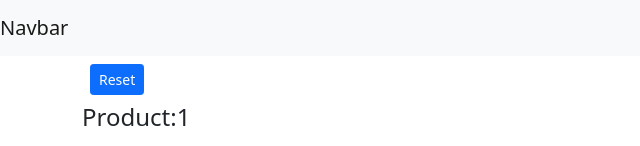
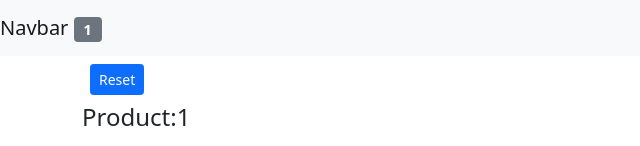
Before and after one commit to fortuneonyeka/cart-counter, a React (Create React App) app: page / in a window 1280 px wide. Shown: the top 146 px of the page, without its empty margins (0-640 px from the left). Built offline with nearby package versions, Linux system fonts and the light colour scheme.

Commit message:
implemented a funtionality to have the total items with selections greater than one

```diff
--- a/src/components/NavBar.jsx
+++ b/src/components/NavBar.jsx
@@ -1,11 +1,10 @@
-import React, { Component } from 'react'
-import { NavLink } from "react-router-dom";
+import React from 'react'
 
 class NavBar extends React.Component {
   render() {
     return <div>
-      <nav className="navbar navbar-light bg-light">
-  <a className="navbar-brand">Navbar</a>
+     <nav className="navbar navbar-light bg-light">
+  <a className="navbar-brand" href="#">Navbar <span className="badge badge-pill bg-secondary">{this.props.totalCounters}</span></a>
 </nav>
     </div>;
   }
```
